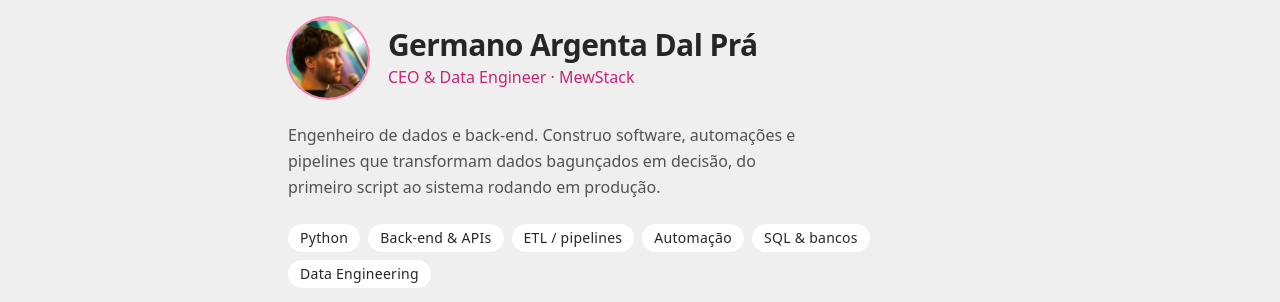
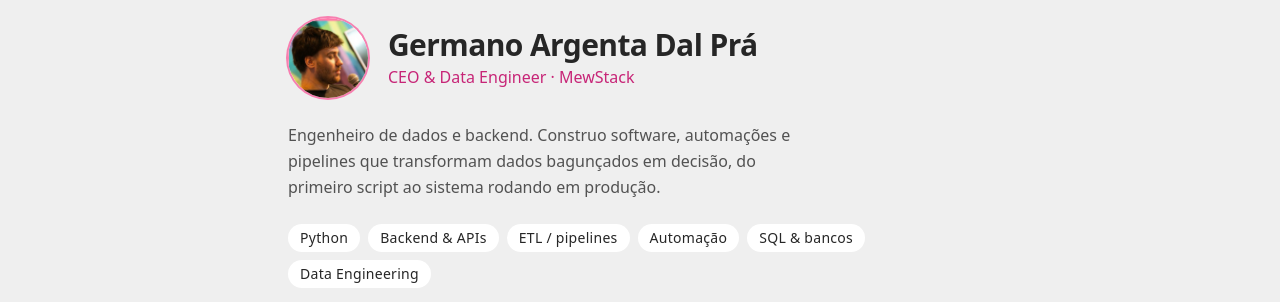
Before and after one commit to Mewstacks/mewstack.com.br, a React (Vite) app: page / in a window 1280 px wide. Shown: the part 3320-3622 px from the top of the page. Built offline with nearby package versions, Linux system fonts and the light colour scheme; a web font is replaced by a local one.

Commit message:
style(about): "back-end" vira "backend" na prosa e no chip
Remove o hífen do termo no parágrafo do Quem faz e mantém o chip
consistente ("Backend & APIs").

Co-Authored-By: Claude Opus 4.8 <noreply@anthropic.com>

```diff
--- a/src/sections/About.tsx
+++ b/src/sections/About.tsx
@@ -2,7 +2,7 @@ import Reveal from "../components/Reveal";
 
 const STACK = [
   "Python",
-  "Back-end & APIs",
+  "Backend & APIs",
   "ETL / pipelines",
   "Automação",
   "SQL & bancos",
@@ -39,7 +39,7 @@ export default function About() {
         </div>
 
         <p className="mt-6 max-w-[58ch] leading-relaxed text-ink-soft">
-          Engenheiro de dados e back-end. Construo software, automações e
+          Engenheiro de dados e backend. Construo software, automações e
           pipelines que transformam dados bagunçados em decisão, do primeiro
           script ao sistema rodando em produção.
         </p>
```
